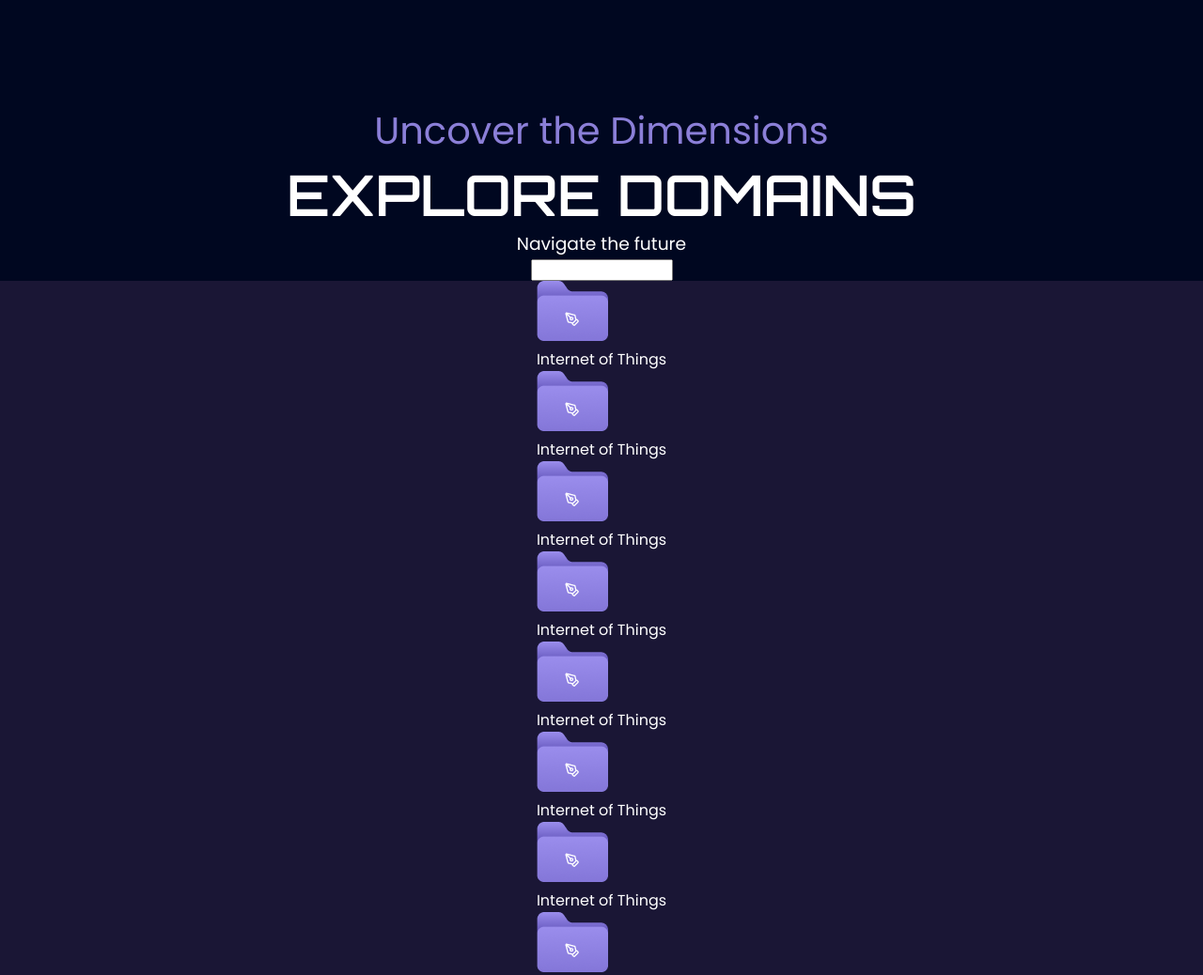
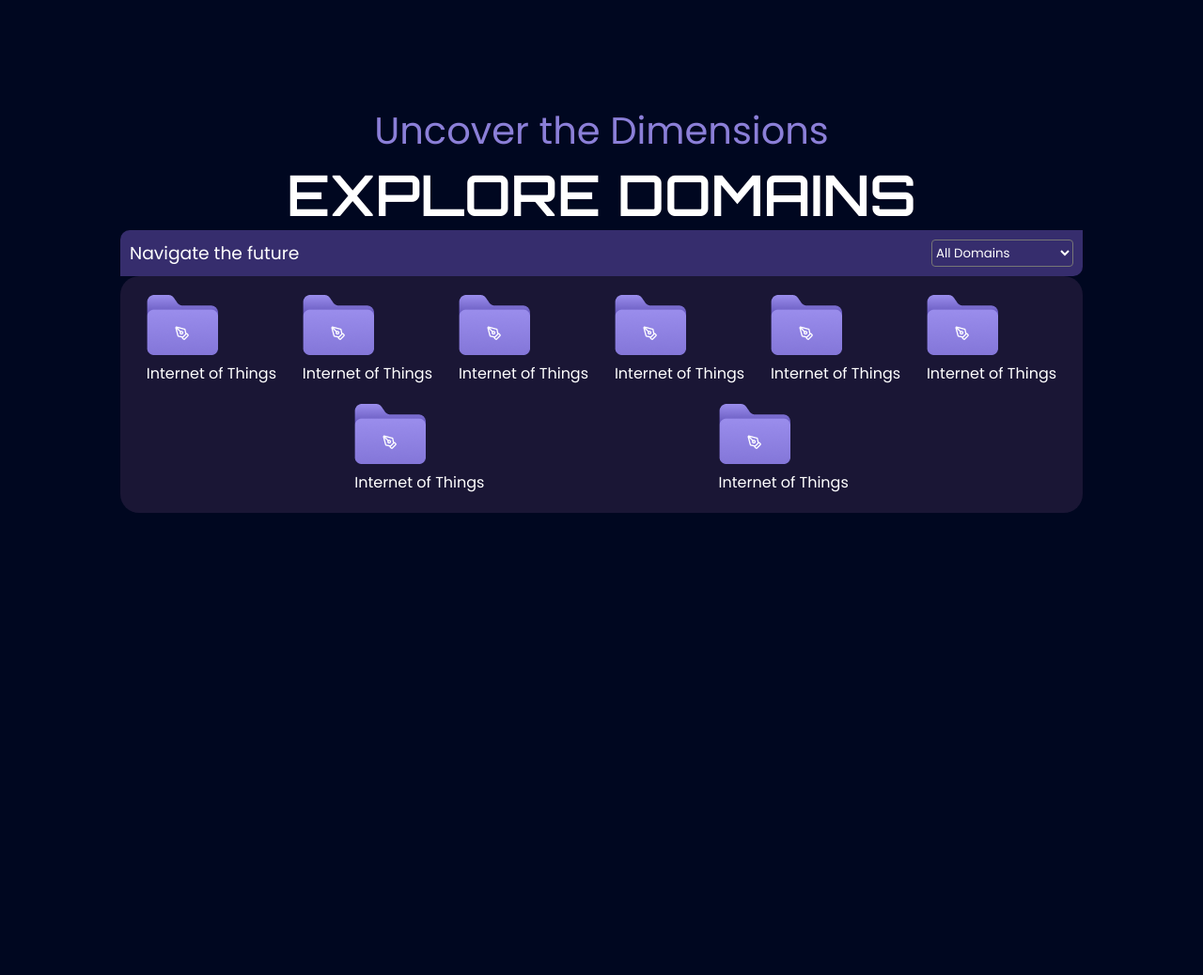
Before and after one commit to Uttamjnr/Zairza-Clone, a plain HTML site: page index.html in a window 1280 px wide. Shown: the part 2576-3614 px from the top of the page at 94% size. After the commit the page ends 3122 px from the top, so only its background shows below. Drawn offline with Linux system fonts and the light colour scheme.

Commit message:
2nd update

```diff
--- a/index.html
+++ b/index.html
@@ -105,22 +105,35 @@
                 </div>
                 <div class="folder-area">
                     <div class="elem">
+                        <div>
                             <img src="/Components/body elements'/folder icons/download (1).png" alt="">
                             <p>Internet of Things</p>
+                        </div>
+                        <div>
                             <img src="/Components/body elements'/folder icons/download (1).png" alt="">
                             <p>Internet of Things</p>
+                        </div>
+                        <div>
                             <img src="/Components/body elements'/folder icons/download (1).png" alt="">
                             <p>Internet of Things</p>
+                        </div>
+                        <div>
                             <img src="/Components/body elements'/folder icons/download (1).png" alt="">
                             <p>Internet of Things</p>
+                        </div>
+                        <div>
                             <img src="/Components/body elements'/folder icons/download (1).png" alt="">
                             <p>Internet of Things</p>
+                        </div>
+                        <div>
                             <img src="/Components/body elements'/folder icons/download (1).png" alt="">
                             <p>Internet of Things</p>
+                        </div>
+                        <div>
                             <img src="/Components/body elements'/folder icons/download (1).png" alt="">
                             <p>Internet of Things</p>
-                        <img src="/Components/body elements'/folder icons/download (1).png" alt="">
-                        <p>Internet of Things</p>
+                        </div>
+                        <div>
                             <img src="/Components/body elements'/folder icons/download (1).png" alt="">
                             <p>Internet of Things</p>
                         </div>
@@ -128,5 +141,6 @@
                 </div>
             </div>
         </div>
+    </div>
   </body>
 </html>
--- a/style.css
+++ b/style.css
@@ -161,15 +161,49 @@ h2{
 }
 
 /* Section-4 + Folder Area  */
-
+.section-4{
+    display: flex;
+    justify-content: center;
+    align-items: center;
+    flex-direction: column;
+}
 .text-4{
     text-align: center;
 }
+
+/* Folder-area  */
+
+.folders{
+    width: 80%;
+}
+.text-area{
+    display: flex;
+    padding: 10px;
+    border-radius: 10px 0px ;
+    background-color: #362D6D;
+    justify-content: space-between;
+}
 .folder-area{
+    background-color: #1A1635;
+    border-radius: 20px;
+}
+.folder-area .elem{
+    padding: 10px;
+    align-items: flex-start;
     display: flex;
-    flex-direction: row;
     justify-content: space-evenly;
-    background-color: #1A1635;
+    flex-wrap: wrap;
+}
+select{
+    /* color: black; */
+    border-radius: 4px ;
+    background: none;
+}
+option{
+    background-color: #362D6D;
+}
+.elem div{
+    padding: 10px;
 }
 .text-area{
     text-align: center;
```
Lines whose indentation alone changed are shown as unchanged.
